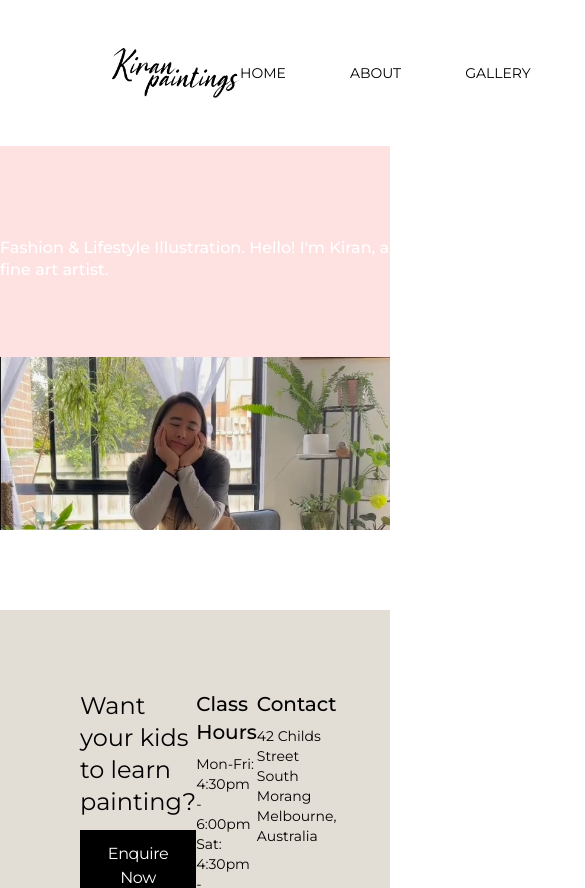
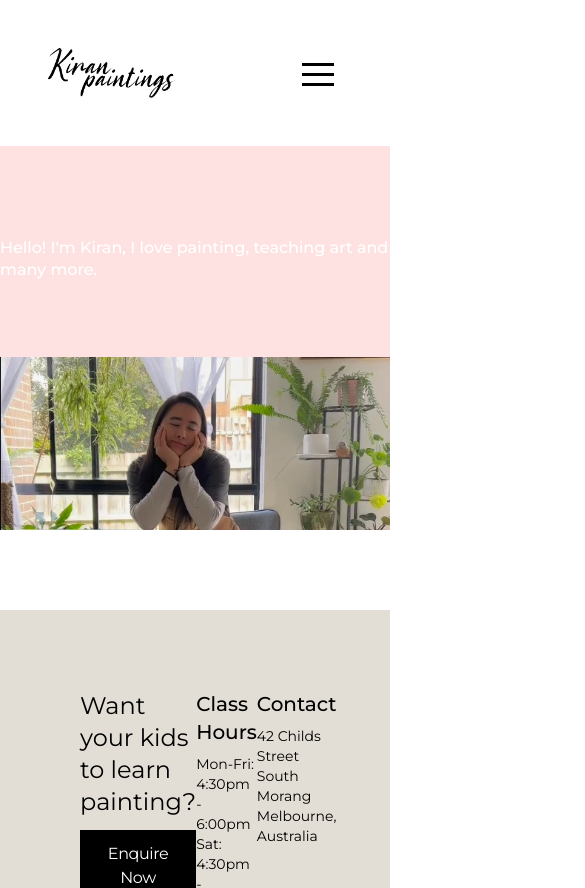
Before and after one commit to kyaakpa/genj3n, a Next.js app: page / in a window 390 px wide. Shown: the top 888 px of the page, 585 px wide, since content can reach past the window. Built offline with nearby package versions, Linux system fonts and the light colour scheme.

Commit message:
responsive navbar

```diff
--- a/app/page.jsx
+++ b/app/page.jsx
@@ -2,7 +2,7 @@
 import { TextGenerateEffect } from "@/components/ui/text-generate-effect";
 
 const Home = () => {
-  const h1 = `Fashion & Lifestyle Illustration. Hello! I'm Kiran, a fine art artist.`;
+  const h1 = `Hello! I'm Kiran, I love painting, teaching art and many more. `;
   return (
     <div className="flex justify-center flex-col">
       <div className="h-[25vh] bg-red-100 flex flex-col items-center justify-center">
--- a/components/Navbar.js
+++ b/components/Navbar.jsx
@@ -1,10 +1,12 @@
 "use client";
-
 import React, { useState, useEffect } from "react";
 import { PiShoppingCartSimple } from "react-icons/pi";
+import Hamburger from "hamburger-react";
+import Link from "next/link";
 
 const Navbar = () => {
   const [scrolled, setScrolled] = useState(false);
+  const [isOpen, setOpen] = useState(false);
 
   useEffect(() => {
     const handleScroll = () => {
@@ -57,11 +59,11 @@ const Navbar = () => {
       } z-40 transition-all duration-300 ease-in-out`}
     >
       <div
-        className={`w-full px-28  ${
+        className={`w-full lg:px-28 px-12  ${
           scrolled ? "py-6" : "py-12"
         } transition-all duration-300 ease-in-out`}
       >
-        <div className="flex flex-row justify-between items-center">
+        <div className="flex flex-row  justify-between items-center ">
           <img
             src="./logo.png"
             alt="kiran paintings logo"
@@ -69,17 +71,42 @@ const Navbar = () => {
               scrolled ? "w-20" : ""
             }`}
           />
-          <div className="flex flex-row space-x-16 text-sm items-center">
+          <button className="lg:hidden self-end">
+            <Hamburger size={32} toggled={isOpen} toggle={setOpen} />
+          </button>
+
+          <div className="hidden lg:flex flex-row space-x-16 text-sm items-center">
             {navbarItems.map((item) => (
-              <a
+              <Link
                 href={item.href}
                 key={item.name}
                 className="hover:cursor-pointer hover:text-[#c5a365] transition-all duration-300 ease-in-out"
               >
                 {item.name}
-              </a>
+              </Link>
             ))}
           </div>
+        </div>
+        <div
+          className="flex text-right justify-end"
+          style={{
+            maxHeight: isOpen ? "300px" : "0",
+            overflow: "hidden",
+            transition: "max-height 0.5s ease-in-out",
+          }}
+        >
+          <ul className="mt-16">
+            {navbarItems.map((item) => (
+              <li key={item.name} className="p-2">
+                <Link
+                  href={item.href}
+                  className="hover:cursor-pointer hover:text-[#c5a365] transition-all duration-300 ease-in-out"
+                >
+                  {item.name}
+                </Link>
+              </li>
+            ))}
+          </ul>
         </div>
       </div>
     </div>
--- a/package.json
+++ b/package.json
@@ -10,11 +10,16 @@
   },
   "dependencies": {
     "clsx": "^2.1.0",
+    "cookie": "^0.6.0",
     "framer-motion": "^11.0.8",
+    "hamburger-react": "^2.5.0",
+    "jsonwebtoken": "^9.0.2",
     "next": "14.1.0",
     "react": "^18",
     "react-dom": "^18",
+    "react-hook-form": "^7.51.0",
     "react-icons": "^5.0.1",
+    "react-use": "^17.5.0",
     "tailwind-merge": "^2.2.1"
   },
   "devDependencies": {
```
Also changed, not shown: 1 other file (tests, documents, lock files or other folders).
